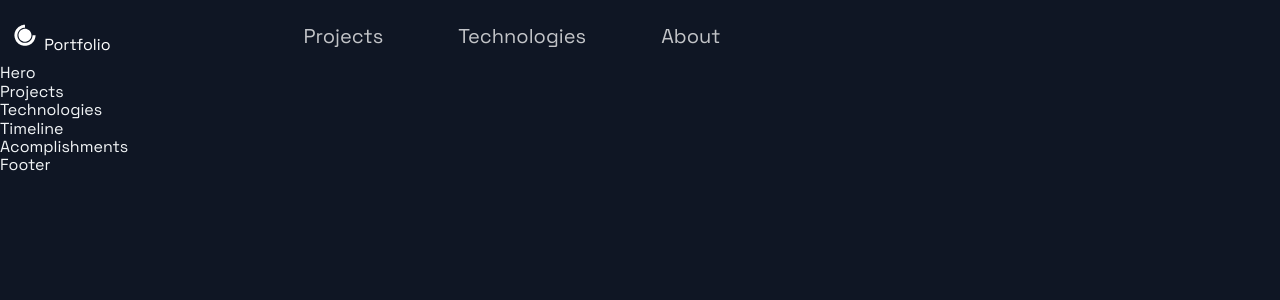
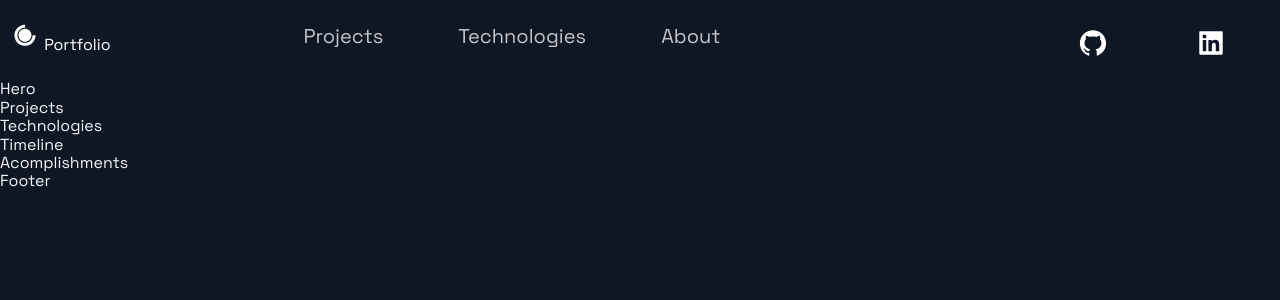
Before and after one commit to bledsoef/finn-bledsoe-react-portfolio, a Next.js app: page / in a window 1280 px wide. Shown: the top 300 px of the page. Built offline with nearby package versions, Linux system fonts and the light colour scheme.

Commit message:
added social media icons

```diff
--- a/src/components/Header/Header.js
+++ b/src/components/Header/Header.js
@@ -31,6 +31,14 @@ const Header = () =>  (
         </Link>
         </li>
     </Div2>
+    <Div3>
+      <SocialIcons href="https://github.com/bledsoef">
+        <AiFillGithub size="3rem"/>
+      </SocialIcons>
+      <SocialIcons href="https://linkedin.com">
+        <AiFillLinkedin size="3rem"/>
+      </SocialIcons>
+    </Div3>
   </Container>
 );
 
```
